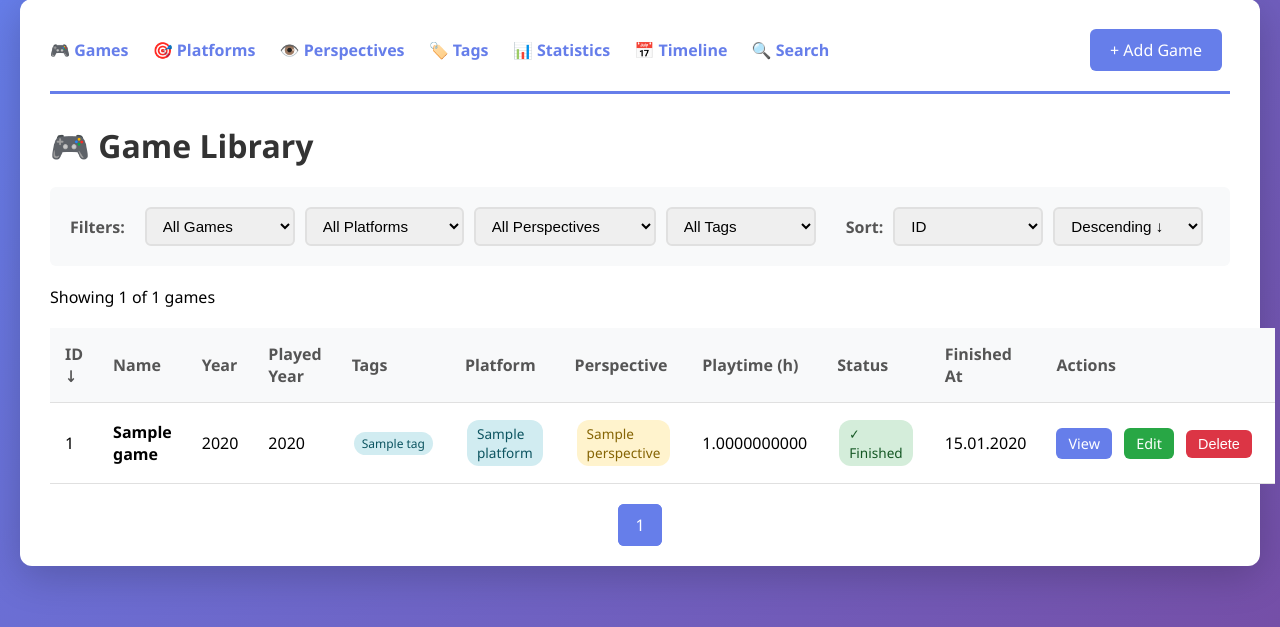
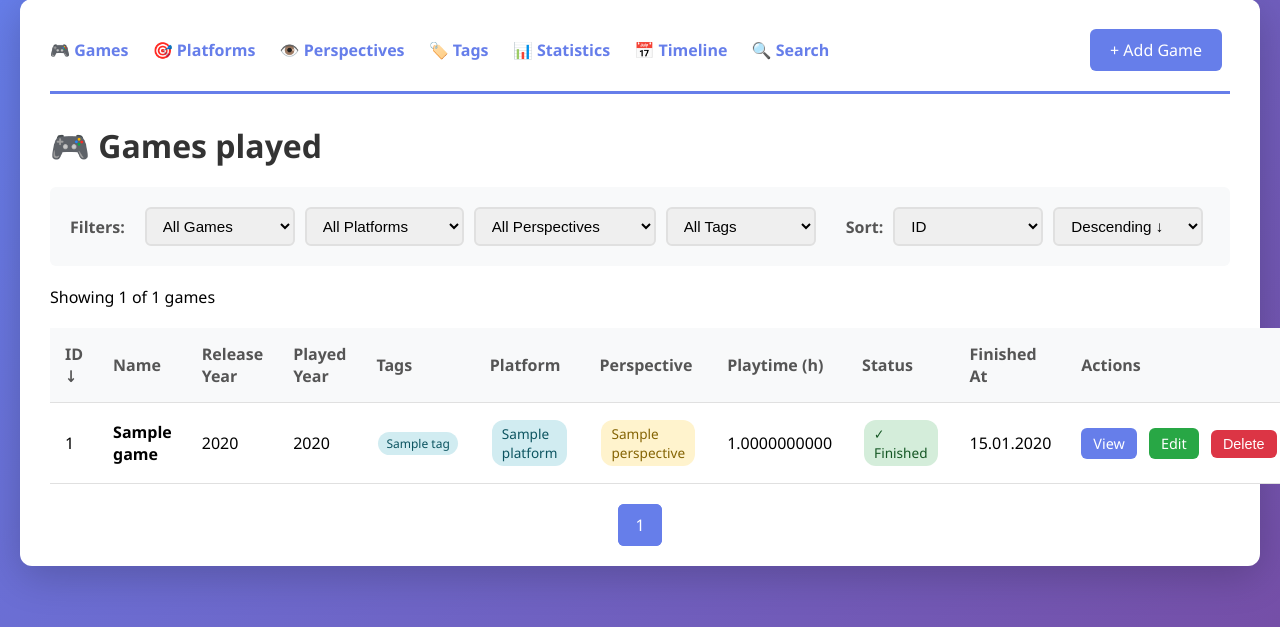
Before and after one commit to thjunge11/simpleFlaskWebApp, a Flask app: page / in a window 1280 px wide. Shown: the part 21-648 px from the top of the page. Run offline with Flask 3, Linux system fonts and the light colour scheme; tables that the repository leaves empty hold one stand-in row (values such as "Sample post").

Commit message:
some text sugar

```diff
--- a/app/templates/base.html
+++ b/app/templates/base.html
@@ -3,7 +3,7 @@
 <head>
     <meta charset="UTF-8">
     <meta name="viewport" content="width=device-width, initial-scale=1.0">
-    <title>{% block title %}Gaming Database{% endblock %}</title>
+    <title>{% block title %}Toms Gaming Database{% endblock %}</title>
     <style>
         * { margin: 0; padding: 0; box-sizing: border-box; }
         body { font-family: 'Segoe UI', Tahoma, Geneva, Verdana, sans-serif; padding: 20px; background: linear-gradient(135deg, #667eea 0%, #764ba2 100%); min-height: 100vh; }
--- a/app/templates/index.html
+++ b/app/templates/index.html
@@ -3,7 +3,7 @@
 {% block title %}All Games{% endblock %}
 
 {% block content %}
-<h1>🎮 Game Library</h1>
+<h1>🎮 Games played</h1>
 
 <div class="filters">
     <form method="GET" id="filterForm">
@@ -84,7 +84,7 @@
             </th>
             <th>
                 <a href="{{ url_for('index', sort='release_year', order='asc' if sort_by == 'release_year' and sort_order == 'desc' else 'desc', finished=finished_filter, platform=platform_filter, perspective=perspective_filter, tag=tag_filter) }}" style="color: inherit; text-decoration: none;">
-                    Year {% if sort_by == 'release_year' %}{{ '↓' if sort_order == 'desc' else '↑' }}{% endif %}
+                    Release Year {% if sort_by == 'release_year' %}{{ '↓' if sort_order == 'desc' else '↑' }}{% endif %}
                 </a>
             </th>
             <th>
```
